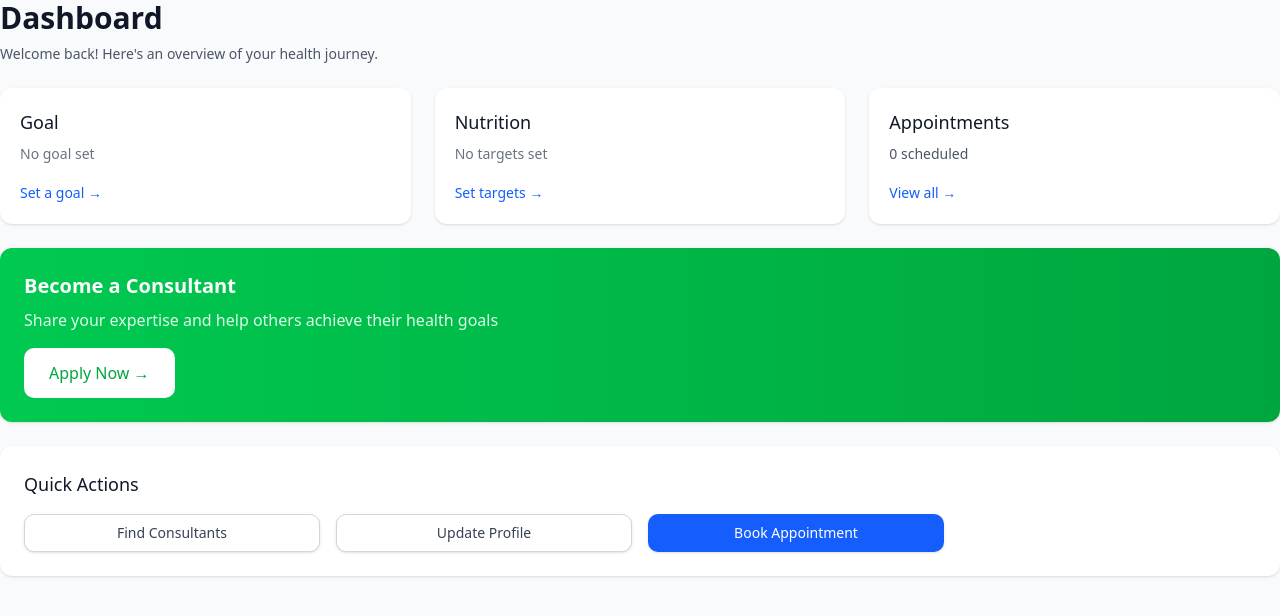
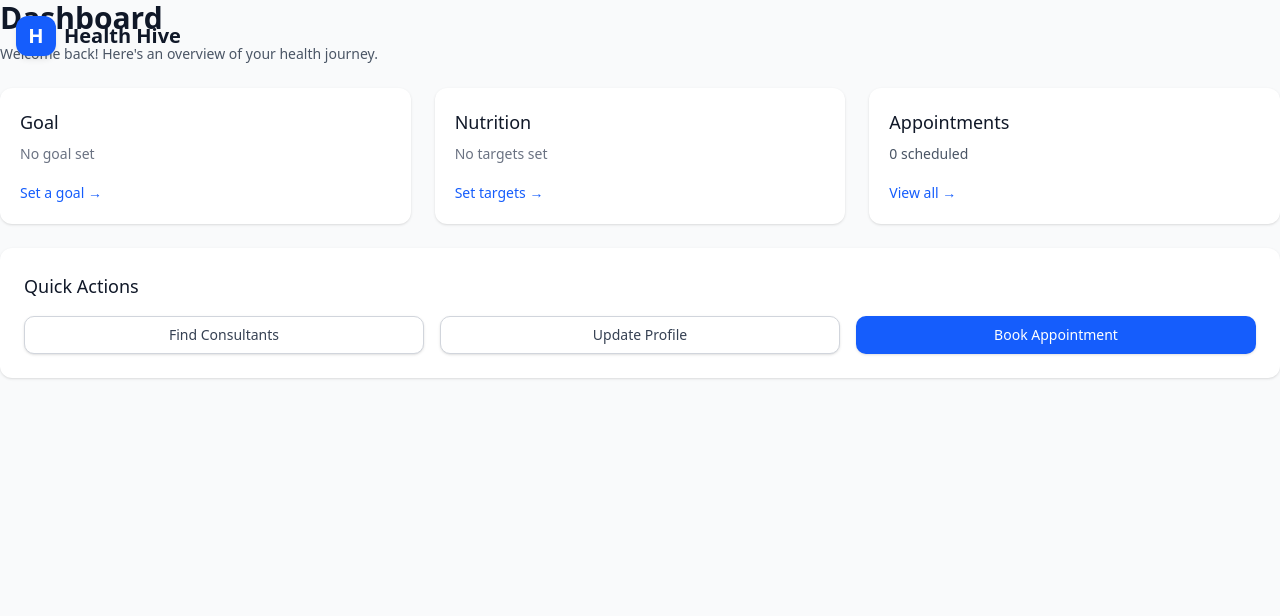
Before and after one commit to Mustain98/Health-Hive, a Next.js app in the folder frontend/: page /dashboard in a window 1280 px wide. Shown: the top 616 px of the page. Built offline with nearby package versions, Linux system fonts and the light colour scheme; no server answers.

Commit message:
Import frontend from origin/afridah

```diff
--- a/frontend/app/dashboard/page.tsx
+++ b/frontend/app/dashboard/page.tsx
@@ -151,26 +151,10 @@ export default function DashboardPage() {
                 </div>
             )}
 
-            {/* Apply as Consultant */}
-            {user?.user_type !== "consultant" && (
-                <div className="bg-gradient-to-r from-green-500 to-green-600 shadow rounded-lg p-6 text-white">
-                    <h2 className="text-xl font-bold mb-2">Become a Consultant</h2>
-                    <p className="text-green-100 mb-4">
-                        Share your expertise and help others achieve their health goals
-                    </p>
-                    <Link
-                        href="/apply-consultant"
-                        className="inline-flex items-center justify-center px-6 py-3 border border-transparent text-base font-medium rounded-md text-green-600 bg-white hover:bg-green-50 transition-colors"
-                    >
-                        Apply Now →
-                    </Link>
-                </div>
-            )}
-
             {/* Quick Actions */}
             <div className="bg-white shadow rounded-lg p-6">
                 <h2 className="text-lg font-medium text-gray-900 mb-4">Quick Actions</h2>
-                <div className="grid grid-cols-1 gap-4 sm:grid-cols-2 lg:grid-cols-4">
+                <div className="grid grid-cols-1 gap-4 sm:grid-cols-2 lg:grid-cols-3">
                     <Link
                         href="/consultants"
                         className="inline-flex items-center justify-center px-4 py-2 border border-gray-300 shadow-sm text-sm font-medium rounded-md text-gray-700 bg-white hover:bg-gray-50"
@@ -183,7 +167,6 @@ export default function DashboardPage() {
                     >
                         Update Profile
                     </Link>
-
                     <Link
                         href="/appointments"
                         className="inline-flex items-center justify-center px-4 py-2 border border-transparent shadow-sm text-sm font-medium rounded-md text-white bg-blue-600 hover:bg-blue-700"
--- a/frontend/app/page.tsx
+++ b/frontend/app/page.tsx
@@ -1,18 +1,21 @@
+"use client";
+
 import Link from "next/link";
+import { useAuth } from "@/components/guards/AuthGuard";
+import { logout } from "@/lib/auth";
+import { User, LogOut } from "lucide-react";
 
 export default function LandingPage() {
+  const { user } = useAuth();
+
   return (
     <div className="min-h-screen bg-white text-gray-900">
       {/* Top Nav */}
       <header className="sticky top-0 z-30 border-b bg-white/80 backdrop-blur">
         <div className="mx-auto max-w-7xl px-4 sm:px-6 lg:px-8">
           <div className="flex h-16 items-center justify-between">
-            <Link href="/" className="flex items-center gap-2 font-bold text-xl">
-              <span className="inline-flex h-9 w-9 items-center justify-center rounded-lg bg-blue-600 text-white">
-                HH
-              </span>
-              <span>Health Hive</span>
-            </Link>
+            {/* Empty space - logo is now fixed at top-left */}
+            <div></div>
 
             <nav className="hidden md:flex items-center gap-6 text-sm">
               <a href="#features" className="text-gray-600 hover:text-gray-900">
@@ -27,6 +30,27 @@ export default function LandingPage() {
             </nav>
 
             <div className="flex items-center gap-2">
+              {user ? (
+                // Show user profile when logged in
+                <div className="flex items-center gap-3">
+                  <Link
+                    href="/dashboard"
+                    className="flex items-center gap-2 px-4 py-2 text-sm font-medium rounded-md text-gray-700 hover:bg-gray-50"
+                  >
+                    <User className="h-4 w-4" />
+                    <span>{user.full_name || user.username}</span>
+                  </Link>
+                  <button
+                    onClick={logout}
+                    className="p-2 text-sm font-medium rounded-md text-gray-500 hover:text-red-600 hover:bg-red-50"
+                    title="Logout"
+                  >
+                    <LogOut className="h-4 w-4" />
+                  </button>
+                </div>
+              ) : (
+                // Show Login/Get started when not logged in
+                <>
                   <Link
                     href="/login"
                     className="px-4 py-2 text-sm font-medium rounded-md text-gray-700 bg-white border border-gray-300 hover:bg-gray-50"
@@ -39,6 +63,8 @@ export default function LandingPage() {
                   >
                     Get started
                   </Link>
+                </>
+              )}
             </div>
           </div>
         </div>
--- a/frontend/components/layout/AppShell.tsx
+++ b/frontend/components/layout/AppShell.tsx
@@ -5,6 +5,7 @@ import { useAuth } from "@/components/guards/AuthGuard";
 import { Sidebar } from "./Sidebar";
 import { usePathname } from "next/navigation";
 import { Menu } from "lucide-react";
+import Link from "next/link";
 
 export function AppShell({ children }: { children: React.ReactNode }) {
     const { user, loading } = useAuth();
@@ -14,18 +15,28 @@ export function AppShell({ children }: { children: React.ReactNode }) {
         return <div className="min-h-screen flex items-center justify-center bg-gray-50 text-gray-500">Loading application...</div>;
     }
 
-    // If not logged in, just show content (likely login page)
+    // If not logged in, show with fixed logo but no sidebar
     if (!user) {
-        return <main className="min-h-screen bg-gray-50">{children}</main>;
+        return (
+            <div className="min-h-screen bg-gray-50">
+                {/* Fixed Logo */}
+                <div className="fixed left-4 top-4 z-50">
+                    <Link href="/" className="flex items-center gap-2 hover:opacity-80 transition-opacity">
+                        <div className="h-10 w-10 bg-blue-600 rounded-lg flex items-center justify-center shadow-md">
+                            <span className="text-white font-bold text-xl">H</span>
+                        </div>
+                        <span className="text-xl font-bold text-gray-900">Health Hive</span>
+                    </Link>
+                </div>
+                <main className="min-h-screen">{children}</main>
+            </div>
+        );
     }
 
     return (
         <div className="min-h-screen bg-gray-50 flex">
-            <Sidebar isOpen={sidebarOpen} />
-
-            <div className={`flex-1 transition-all duration-300 ease-in-out ${sidebarOpen ? 'ml-64' : 'ml-0'}`}>
-                {/* Top Bar for Toggle */}
-                <header className="sticky top-0 z-10 bg-gray-50/80 backdrop-blur-sm px-4 py-3 flex items-center">
+            {/* Fixed Top Bar with Logo and Toggle */}
+            <div className="fixed top-0 left-0 right-0 h-16 bg-white border-b z-50 flex items-center px-4 gap-3">
                 <button
                     onClick={() => setSidebarOpen(!sidebarOpen)}
                     className="p-2 rounded-md hover:bg-gray-200 text-gray-600 focus:outline-none"
@@ -33,9 +44,19 @@ export function AppShell({ children }: { children: React.ReactNode }) {
                 >
                     <Menu className="h-6 w-6" />
                 </button>
-                </header>
 
-                <main className="max-w-7xl mx-auto px-8 pb-8 pt-2">
+                <Link href="/" className="flex items-center gap-2 hover:opacity-80 transition-opacity">
+                    <div className="h-10 w-10 bg-blue-600 rounded-lg flex items-center justify-center shadow-md">
+                        <span className="text-white font-bold text-xl">H</span>
+                    </div>
+                    <span className="text-xl font-bold text-gray-900">Health Hive</span>
+                </Link>
+            </div>
+
+            <Sidebar isOpen={sidebarOpen} />
+
+            <div className={`flex-1 transition-all duration-300 ease-in-out ${sidebarOpen ? 'ml-64' : 'ml-0'} pt-16`}>
+                <main className="max-w-7xl mx-auto px-8 pb-8 pt-6">
                     {children}
                 </main>
             </div>
--- a/frontend/components/layout/Sidebar.tsx
+++ b/frontend/components/layout/Sidebar.tsx
@@ -9,8 +9,8 @@ import {
     CalendarDays,
     Users,
     Settings,
-    User,
     Shield,
+    UserPlus,
     LogOut
 } from "lucide-react";
 import { useAuth } from "@/components/guards/AuthGuard";
@@ -28,26 +28,12 @@ export function Sidebar({ isOpen }: { isOpen: boolean }) {
         { name: "Consultants", href: "/consultants", icon: Users },
     ];
 
-    // Consultant specific links (or override)
-    if (user?.user_type === "consultant") {
-        // Maybe different set? or add Consultant Profile
-        // links.push({ name: "Consultant Portal", href: "/consultant/profile", icon: Shield });
-        // Actually, consultant appointments is a separate page usually? /consultant/appointments
-    }
-
     return (
         <div
-            className={`fixed left-0 top-0 h-screen bg-white border-r flex flex-col justify-between overflow-y-auto transition-transform duration-300 ease-in-out w-64 z-20 ${isOpen ? "translate-x-0" : "-translate-x-full"
+            className={`fixed left-0 top-16 h-[calc(100vh-4rem)] bg-white border-r flex flex-col justify-between overflow-y-auto transition-transform duration-300 ease-in-out w-64 z-20 ${isOpen ? "translate-x-0" : "-translate-x-full"
                 }`}
         >
             <div className="px-4 py-6">
-                <div className="flex items-center gap-2 mb-8 px-2">
-                    <div className="h-8 w-8 bg-blue-600 rounded-lg flex items-center justify-center">
-                        <span className="text-white font-bold text-xl">H</span>
-                    </div>
-                    <span className="text-xl font-bold text-gray-900">Health Hive</span>
-                </div>
-
                 <nav className="space-y-1">
                     {links.map((link) => {
                         const Icon = link.icon;
@@ -68,9 +54,7 @@ export function Sidebar({ isOpen }: { isOpen: boolean }) {
                     })}
 
                     <div className="pt-4 mt-4 border-t border-gray-100">
-                        <p className="px-3 text-xs font-semibold text-gray-500 uppercase tracking-wider mb-2">Account</p>
-
-                        {user?.user_type === 'consultant' && (
+                        {user?.user_type === 'consultant' ? (
                             <Link
                                 href="/consultant/profile"
                                 className={`flex items-center gap-3 px-3 py-2 text-sm font-medium rounded-md transition-colors ${pathname?.startsWith("/consultant") ? "bg-purple-50 text-purple-700" : "text-gray-700 hover:bg-gray-100"
@@ -79,16 +63,16 @@ export function Sidebar({ isOpen }: { isOpen: boolean }) {
                                 <Shield className="h-5 w-5" />
                                 Consultant Portal
                             </Link>
+                        ) : (
+                            <Link
+                                href="/apply-consultant"
+                                className={`flex items-center gap-3 px-3 py-2 text-sm font-medium rounded-md transition-colors ${pathname === "/apply-consultant" ? "bg-green-50 text-green-700" : "text-gray-700 hover:bg-gray-100"
+                                    }`}
+                            >
+                                <UserPlus className="h-5 w-5" />
+                                Apply as Consultant
+                            </Link>
                         )}
-
-                        <Link
-                            href="/profile"
-                            className={`flex items-center gap-3 px-3 py-2 text-sm font-medium rounded-md transition-colors ${pathname === "/profile" ? "bg-blue-50 text-blue-700" : "text-gray-700 hover:bg-gray-100"
-                                }`}
-                        >
-                            <User className="h-5 w-5" />
-                            Profile
-                        </Link>
                     </div>
                 </nav>
             </div>
```
Lines whose indentation alone changed are shown as unchanged.
